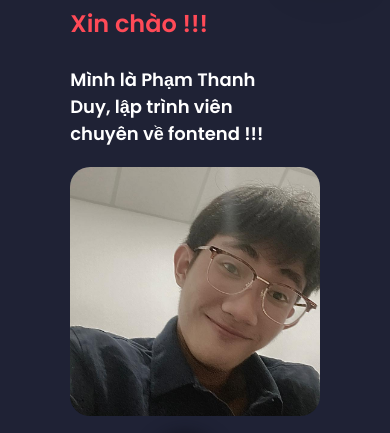
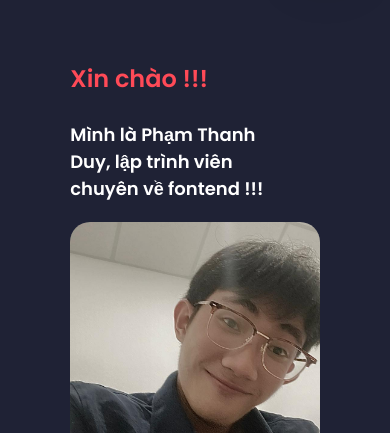
Before and after one commit to BoongMai/WebCV, a plain HTML site: page index.html in a window 390 px wide. Shown: the part 78-511 px from the top of the page. Drawn offline with nearby package versions, Linux system fonts and the light colour scheme.

Commit message:
days3vMobile

```diff
--- a/src/styles/responsive.css
+++ b/src/styles/responsive.css
@@ -28,9 +28,10 @@
     .menu__mobile {
         visibility: visible;
     }
+
     .content--card {
-        margin-bottom: 200px;
-        height: 690px;
+        height: 800px;
+        margin-bottom: 100px;
     }
 
 }
```
